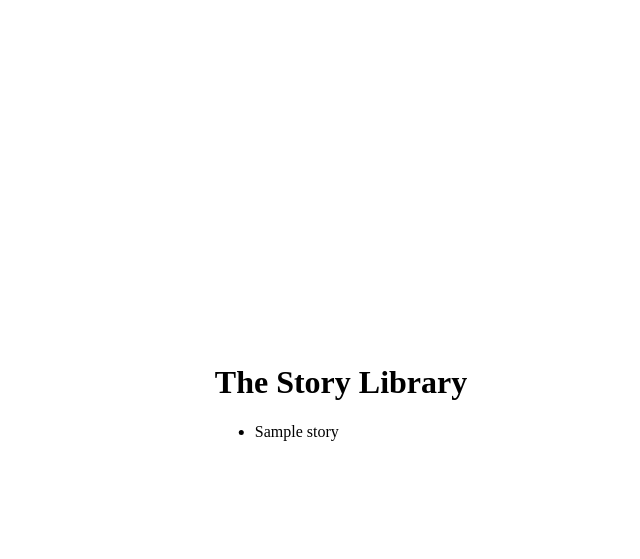
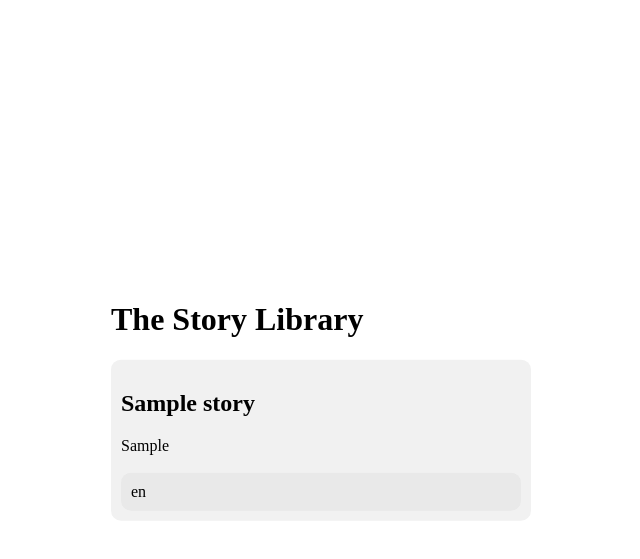
Before and after one commit to imaquair/82304, a Django app: page /library/ in a window 1280 px wide. Shown: the top 559 px of the page, without its empty margins (299-939 px from the left). Run offline with Django 5.2, Linux system fonts and the light colour scheme; tables that the repository leaves empty hold one stand-in row (values such as "Sample post").

Commit message:
Styling for library page

```diff
--- a/Software/backend/views.py
+++ b/Software/backend/views.py
@@ -35,7 +35,7 @@ def create_story(request):
                 {
                     "errors": errors,
                     "title": title,
-                    "language": language,
+                    "language": language.capitalize(),
                     "english_text": english_text,
                 },
             )
@@ -51,7 +51,7 @@ def create_story(request):
             story=story,
             audio_file=audio,
             order=1,
-            language=language[:50],
+            language=language[:50].capitalize(),
             transcript_original=english_text,
             transcript_english=english_text
         )
@@ -136,7 +136,7 @@ def add_to_story(request, pk):
                 {
                     "story": story,
                     "errors": errors,
-                    "language": language,
+                    "language": language.capitalize(),
                     "english_text": english_text,
                 },
             )
@@ -146,7 +146,7 @@ def add_to_story(request, pk):
         recording_payload = {
             "story": story,
             "order": next_order,
-            "language": language[:50],
+            "language": language[:50].capitalize(),
             "transcript_original": english_text,
             "transcript_english": english_text,
         }
--- a/Software/chaineHistoire/static/chaineHistoire/css/styles.css
+++ b/Software/chaineHistoire/static/chaineHistoire/css/styles.css
@@ -178,3 +178,24 @@
 #recording_text {
     display: none;
 }
+
+/* Library styles */
+.library-grid {
+    display: grid;
+    column-gap: 20px;
+    row-gap: 20px;
+    grid-template-columns: auto auto auto;
+}
+
+.library-grid a {
+  background-color: #f1f1f1;
+  padding: 10px;
+  width: 25rem;
+  border-radius: 10px;
+}
+
+.library-grid .language-callout {
+    padding: 10px;
+    background-color: #e9e9e9;
+    border-radius: 10px;
+}
--- a/Software/chaineHistoire/templates/add_to_story.html
+++ b/Software/chaineHistoire/templates/add_to_story.html
@@ -10,7 +10,7 @@
 </head>
 <body>
     <div class="create_story_body">
-        <h1>Add to "{{ story.title }}"</h1>
+        <h1 class="font-family: 'Times New Roman', Times, serif;">Add to "{{ story.title }}"</h1>
         <p class="previous_story_text">{{ story.recordings.last.transcript_english|default:"No previous text yet." }}</p>
         <p class="previous_story_text">
             Keywords<br><br>
@@ -61,7 +61,7 @@
                 </div>
             </span><br><br>
 
-            <a href="/"><span class="material-symbols-outlined">arrow_back</span></a>
+            <a href="{% url 'library' %}"><span class="material-symbols-outlined">arrow_back</span></a>
             <input type="submit" value="Submit">
         </form>
     </div>
--- a/Software/chaineHistoire/templates/library.html
+++ b/Software/chaineHistoire/templates/library.html
@@ -12,11 +12,20 @@
     <div class="create_story_body">
         <h1>The Story Library</h1>
         {% if stories %}
-            <ul>
+            <div class="library-grid">
             {% for story in stories %}
-                <li><a href="{% url 'add' story.pk %}">{{ story.title }}</a></li>
+                <a href="{% url 'add' story.pk %}">
+                    <div>
+                        <h2>{{ story.title }}</h2>
+                        {{ story.recordings.last.transcript_english }}
+                    </div>
+                    <br>
+                    <div class="language-callout">
+                        {{ story.recordings.last.language }}
+                    </div>
+                </a>
             {% endfor %}
-            </ul>
+            </div>
         {% else %}
             <p>No stories yet</p>
         {% endif %}
```
